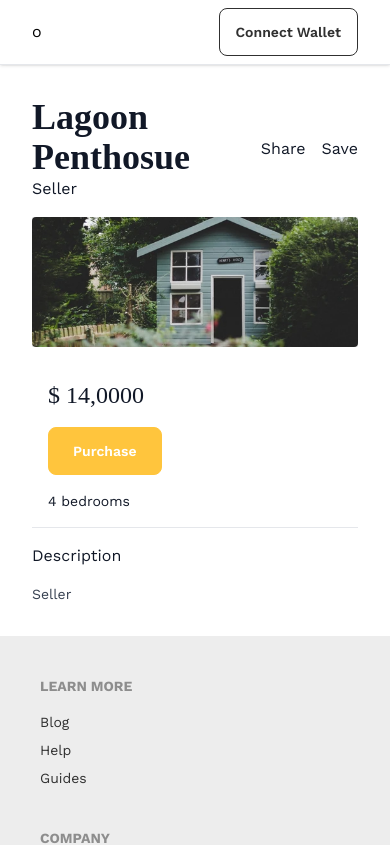
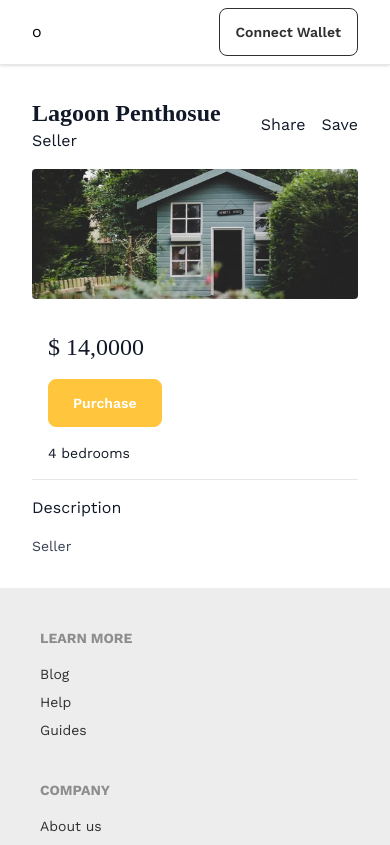
Before and after one commit to princecodes247/millow-frontend, a Next.js app: page /properties/1 in a window 390 px wide. Shown: the top 845 px of the page. Built offline with nearby package versions, Linux system fonts and the light colour scheme; a web font is replaced by a local one; what prettier-plugin-tailwindcss would draw is missing.

Commit message:
update responsiveness

```diff
--- a/pages/properties/[id].tsx
+++ b/pages/properties/[id].tsx
@@ -19,7 +19,7 @@ export default function Home() {
         <section className="p-8 md:p-20">
           <div className="flex items-center pb-4 justify-between">
             <div>
-            <h1 className="text-4xl font-heading font-semibold ">Lagoon Penthosue</h1>
+            <h1 className="text-2xl md:text-4xl font-heading font-semibold ">Lagoon Penthosue</h1>
             <p>Seller</p>
             </div>
             <div className="py-4 flex gap-4">
```
